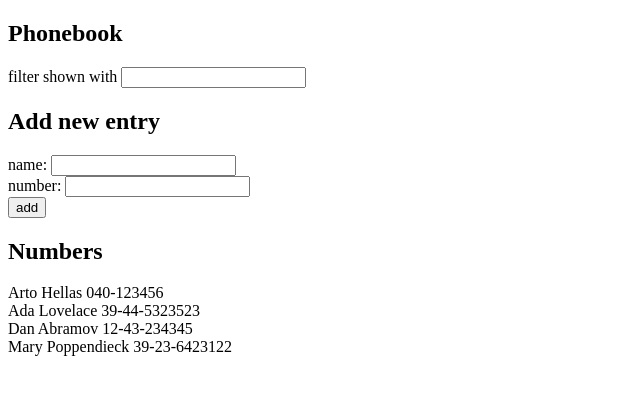
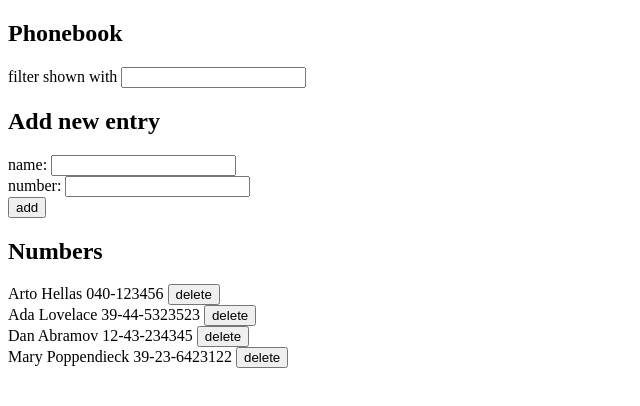
Before and after one commit to Habugabu/FullStackOpen, a React (Vite) app in the folder part2/phonebook/: page / in a window 1280 px wide. Shown: the top 406 px of the page, without its empty margins (0-640 px from the left). Built offline with nearby package versions, Linux system fonts and the light colour scheme; data requests are answered from the project's data file.

Commit message:
2.14-2.15 completed

```diff
--- a/part2/phonebook/src/App.jsx
+++ b/part2/phonebook/src/App.jsx
@@ -23,7 +23,20 @@ const App = () => {
     event.preventDefault()
     const names = persons.map(person => person.name)
     if (names.includes(newName)){
-      alert(`${newName} is already added to phonebook`)
+      if (confirm(`${newName} is already added to phonebook, replace the old number with a new one?`)){
+        const personObject = {
+          name: newName,
+          number: newNumber,
+          id: persons.find(person => person.name === newName).id
+        }
+        personService
+          .update(personObject.id, personObject)
+          .then(returnedPerson => {
+            setPersons(persons.filter(person => person.id !== returnedPerson.id).concat(returnedPerson))
+            setNewName('')
+            setNewNumber('')
+          })
+      }
     }
     else if (newName == ''){
       alert('Please input a name')
@@ -56,6 +69,17 @@ const App = () => {
     setNewFilter(event.target.value)
   }
 
+  const handleDelete = (event) => {
+    if(confirm(`Delete ${event.target.name}?`)){
+      personService
+        .remove(event.target.id)
+        .then(returnedPerson => {
+          setPersons(persons.filter(person => person.id !== returnedPerson.id))
+        })
+    }
+
+  }
+
   const personsToShow = persons.filter(person => person.name.toUpperCase().includes(filter.toUpperCase()) === true)
 
   return (
@@ -71,7 +95,7 @@ const App = () => {
         onNumberChange={handleNumberChange}
       />
       <h2>Numbers</h2>
-      <Persons persons={personsToShow}/>
+      <Persons persons={personsToShow} onDelete={handleDelete}/>
     </div>
   )
 }
--- a/part2/phonebook/src/components/Persons.jsx
+++ b/part2/phonebook/src/components/Persons.jsx
@@ -1,13 +1,19 @@
-const Persons = ({persons}) => {
+const Persons = ({persons, onDelete}) => {
     return (
       <div>
-        {persons.map(person => <Person key = {person.id} person = {person}/>)}
+        {persons.map(person => <Person key={person.id} person={person} onDelete={onDelete}/>)}
       </div>
     )
   }
 
-  const Person = ({person}) => {
-    return <>{person.name} {person.number}<br/></>
+  const Person = ({person, onDelete}) => {
+    return <>{person.name} {person.number} <DeleteButton person={person} onDelete={onDelete}/><br/></>
+  }
+
+  const DeleteButton = ({person, onDelete}) => {
+    return (
+      <button onClick={onDelete} id={person.id} name={person.name}>delete</button>
+    )
   }
 
 export default Persons
--- a/part2/phonebook/src/services/persons.js
+++ b/part2/phonebook/src/services/persons.js
@@ -16,4 +16,9 @@ const update = (id, newObject) => {
   return request.then(response => response.data)
 }
 
-export default { getAll, create, update }
+const remove = (id) => {
+    const request = axios.delete(`${baseUrl}/${id}`)
+    return request.then(response => response.data)
+}
+
+export default { getAll, create, update, remove }
```
